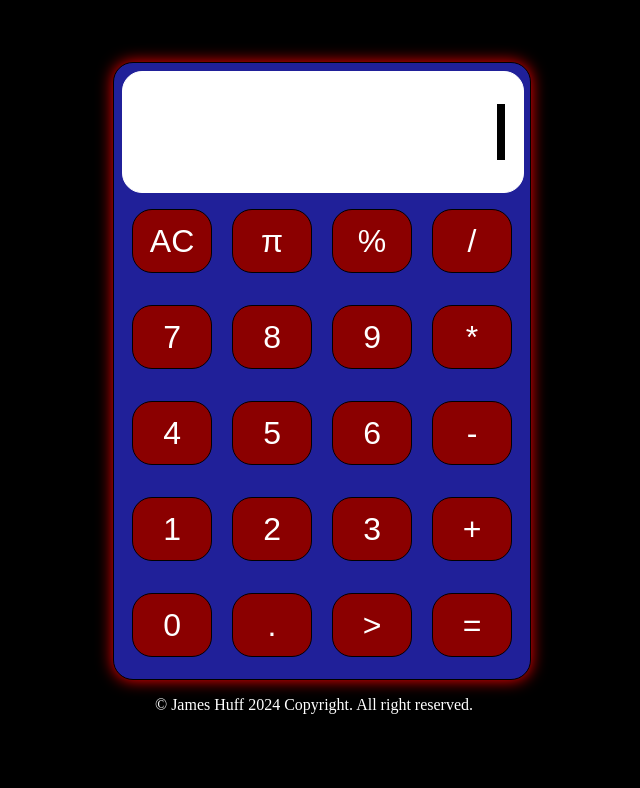
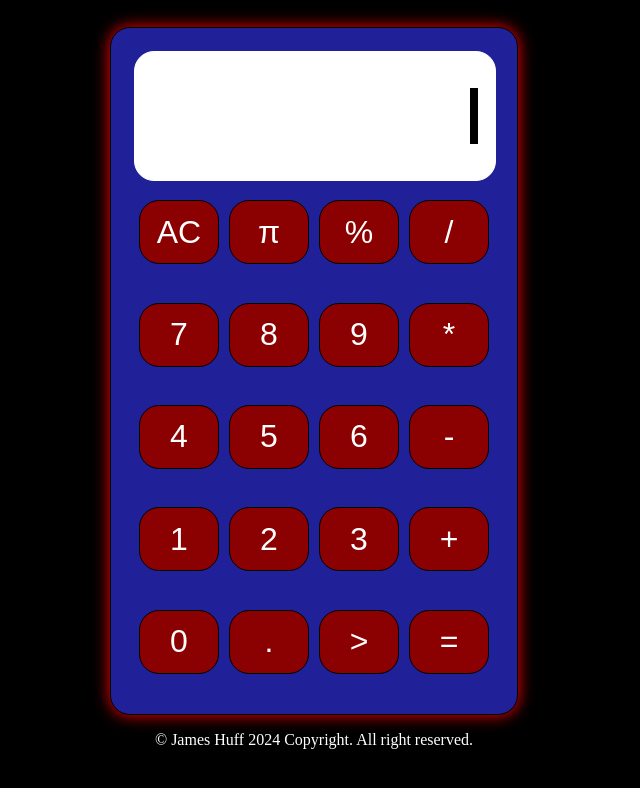
Before and after one commit to Jameshuff95/Calculator, a React (Vite) app: page / in a window 1280 px wide. Shown: the top 788 px of the page, without its empty margins (326-966 px from the left). Built offline with nearby package versions, Linux system fonts and the light colour scheme.

Commit message:
styling changes

```diff
--- a/src/App.css
+++ b/src/App.css
@@ -10,10 +10,10 @@ html {
 
 .body {
   border: 1px solid black;
-  height: 75dvh;
-  width: 50dvh;
+  height: 80dvh;
+  width: 45dvh;
   max-width: 500px;
-  margin: 0;
+  margin: auto;
   border-radius: 20px;
   background-color: rgb(32, 32, 153);
   display: flex;
@@ -99,4 +99,5 @@ html {
 footer {
   color: white;
   text-align: center;
+  width: 90vw;
 }
```
